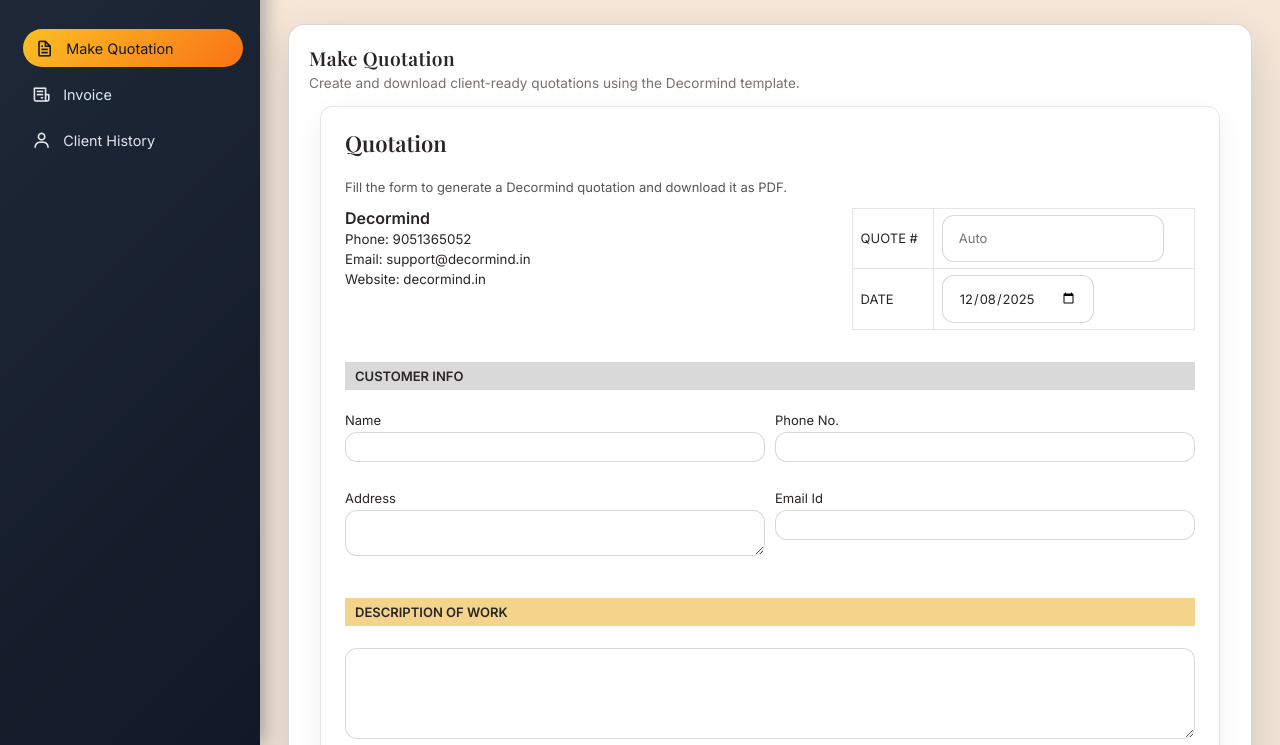
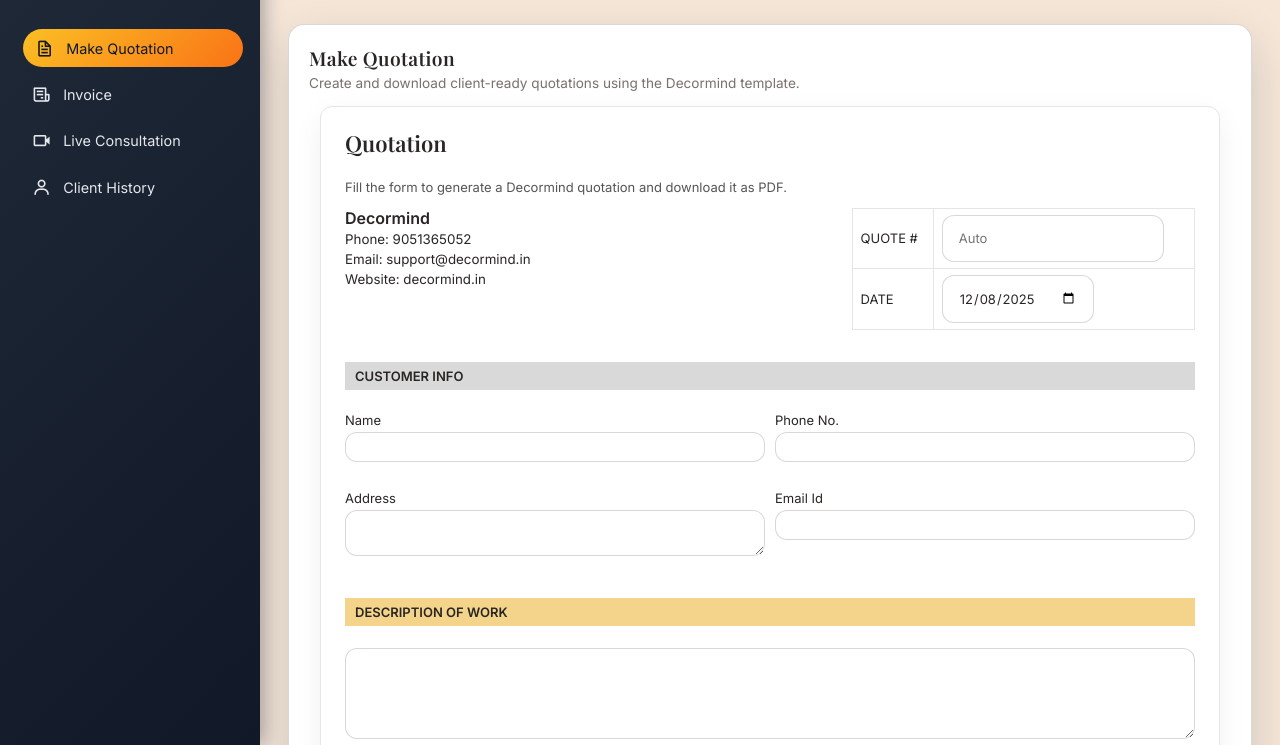
Before and after one commit to decormind9051-max/Decormind-Frontend, a plain HTML site: page dashboard.html in a window 1280 px wide. Shown: the part 55-800 px from the top of the page. Drawn offline with nearby package versions, Linux system fonts and the light colour scheme; no server answers.

Commit message:
Add live video consultation flow and dashboard tab

```diff
--- a/dashboard.html
+++ b/dashboard.html
@@ -568,6 +568,13 @@
           <span class="text">Invoice</span>
         </a>
       </li>
+      <!-- Live Consultation tab -->
+      <li>
+        <a href="video-consultation.html?userType=therapist">
+          <i class='bx bx-video icon'></i>
+          <span class="text">Live Consultation</span>
+        </a>
+      </li>
       <!-- Client history tab -->
       <li>
         <a href="client-history.html">
```
